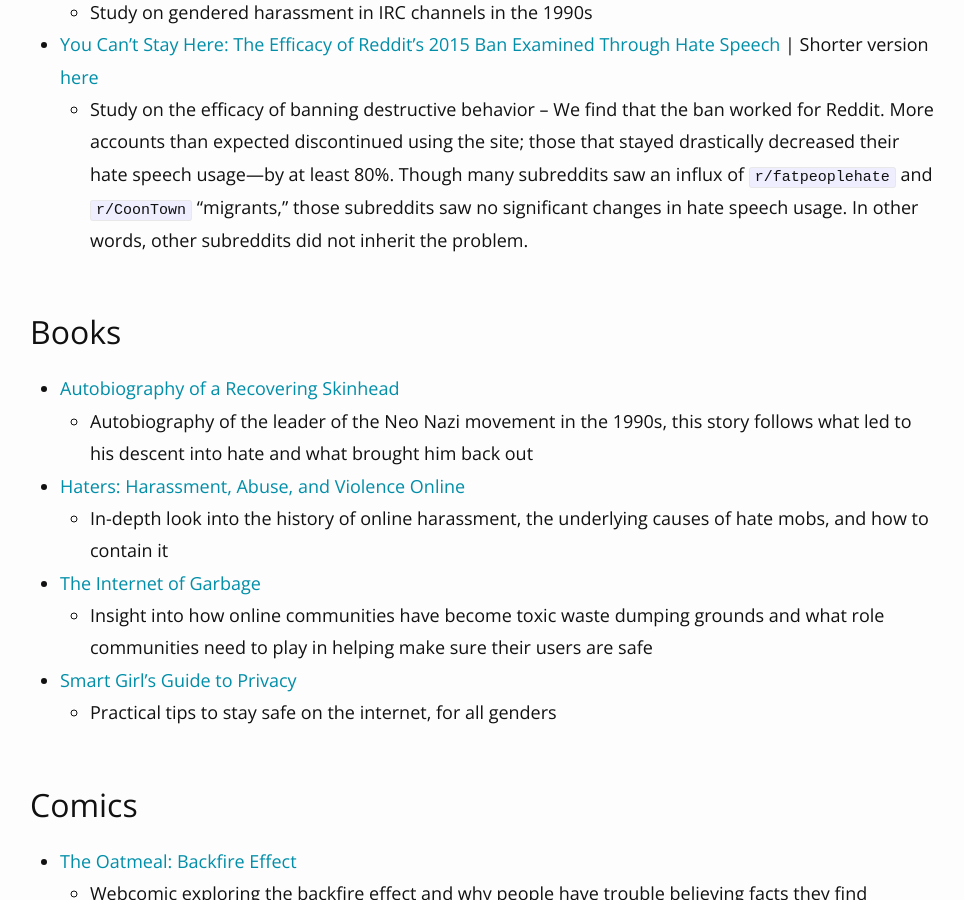
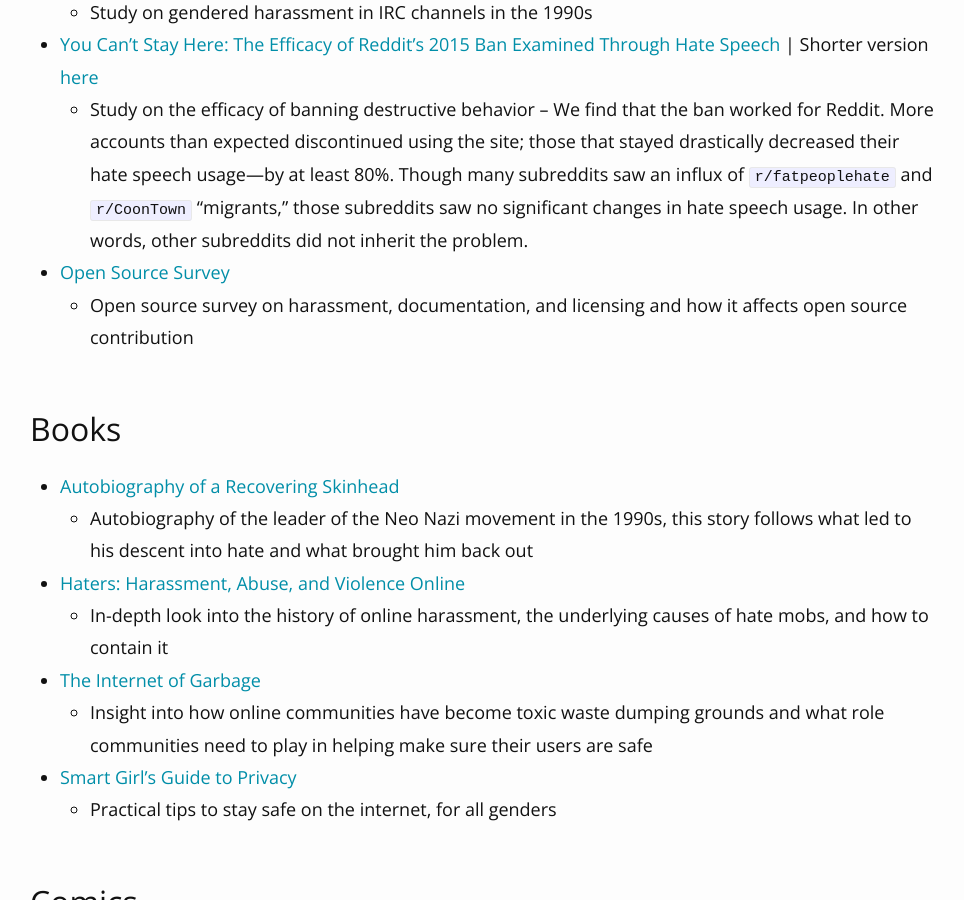
Before and after one commit to dmleong/dmleong.github.io, a Jekyll site: the page built from recommended-readings.md, in a window 1280 px wide and 900 px high, scrolled down 955 px. Shown: the whole window, without its empty margins (158-1122 px from the left). Built offline with Jekyll 4.4.1, drawn with Linux system fonts in a browser that asks for light colours.

Commit message:
Update recommended-readings.md

```diff
--- a/recommended-readings.md
+++ b/recommended-readings.md
@@ -28,6 +28,8 @@
 * [You Can’t Stay Here: The Efficacy of Reddit’s 2015 Ban
 Examined Through Hate Speech](http://comp.social.gatech.edu/papers/cscw18-chand-hate.pdf) | Shorter version [here](https://gizmodo.com/study-finds-banning-reddits-bigoted-jerkwards-worked-1803766754/amp)
   * Study on the efficacy of banning destructive behavior -- We find that the ban worked for Reddit. More accounts than expected discontinued using the site; those that stayed drastically decreased their hate speech usage—by at least 80%. Though many subreddits saw an influx of `r/fatpeoplehate` and `r/CoonTown` “migrants,” those subreddits saw no significant changes in hate speech usage. In other words, other subreddits did not inherit the problem.
+* [Open Source Survey](http://opensourcesurvey.org/2017/)
+  * Open source survey on harassment, documentation, and licensing and how it affects open source contribution
 
 ## Books
 * [Autobiography of a Recovering Skinhead](https://www.amazon.com/dp/B0043VDC52/ref=dp-kindle-redirect?_encoding=UTF8&btkr=1)
```
